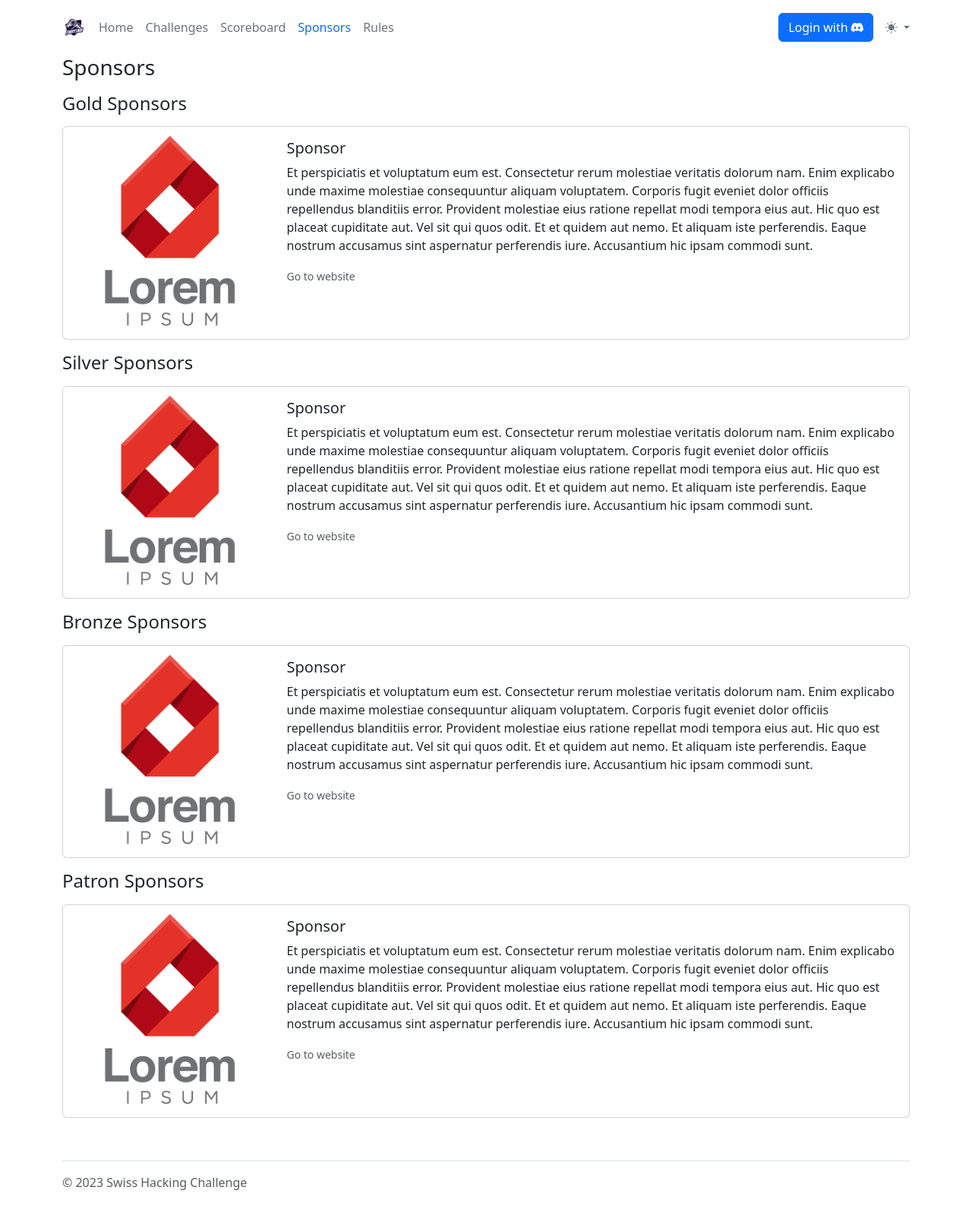
After one commit to BergCTF/platform, an ASP.NET Core app: page /Sponsoring in a window 1280 px wide. The commit adds this page. Shown: the whole page at 76% size. Run offline with ASP.NET Core 8, Linux system fonts and the light colour scheme; the project's own start-up code is not run, and a stand-in starts its controllers and pages; some libraries are stand-ins or nearby versions.

Commit message:
Add sponsoring placeholders

```diff
--- /dev/null
+++ b/Berg/Pages/Sponsoring.cshtml
@@ -0,0 +1,124 @@
+@page
+@model Berg.Pages.Sponsoring
+
+@{
+    ViewData["Title"] = "Sponsors";
+}
+
+<h3 class="mb-3">Sponsors</h3>
+
+<h4 class="mb-3">Gold Sponsors</h4>
+
+<div class="row">
+    <div class="col-12">
+        <div class="card mb-3">
+            <div class="row g-0">
+                <div class="col-md-3">
+                    <img src="/img/sponsors/sponsor.png" class="img-fluid d-block mx-auto rounded-start" alt="Sponsor">
+                </div>
+                <div class="col-md-9">
+                    <div class="card-body">
+                        <h5 class="card-title">Sponsor</h5>
+                        <p class="card-text">
+                            Et perspiciatis et voluptatum eum est. Consectetur rerum molestiae veritatis dolorum nam.
+                            Enim explicabo unde maxime molestiae consequuntur aliquam voluptatem.
+                            Corporis fugit eveniet dolor officiis repellendus blanditiis error.
+                            Provident molestiae eius ratione repellat modi tempora eius aut.
+                            Hic quo est placeat cupiditate aut. Vel sit qui quos odit. Et et quidem aut nemo.
+                            Et aliquam iste perferendis.
+                            Eaque nostrum accusamus sint aspernatur perferendis iure. Accusantium hic ipsam commodi sunt.
+                        </p>
+                        <p class="card-text"><small class="text-muted">Go to website</small></p>
+                    </div>
+                </div>
+            </div>
+        </div>
+    </div>
+</div>
+
+<h4 class="mb-3">Silver Sponsors</h4>
+
+<div class="row">
+    <div class="col-12">
+        <div class="card mb-3">
+            <div class="row g-0">
+                <div class="col-md-3">
+                    <img src="/img/sponsors/sponsor.png" class="img-fluid d-block mx-auto rounded-start" alt="Sponsor">
+                </div>
+                <div class="col-md-9">
+                    <div class="card-body">
+                        <h5 class="card-title">Sponsor</h5>
+                        <p class="card-text">
+                            Et perspiciatis et voluptatum eum est. Consectetur rerum molestiae veritatis dolorum nam.
+                            Enim explicabo unde maxime molestiae consequuntur aliquam voluptatem.
+                            Corporis fugit eveniet dolor officiis repellendus blanditiis error.
+                            Provident molestiae eius ratione repellat modi tempora eius aut.
+                            Hic quo est placeat cupiditate aut. Vel sit qui quos odit. Et et quidem aut nemo.
+                            Et aliquam iste perferendis.
+                            Eaque nostrum accusamus sint aspernatur perferendis iure. Accusantium hic ipsam commodi sunt.
+                        </p>
+                        <p class="card-text"><small class="text-muted">Go to website</small></p>
+                    </div>
+                </div>
+            </div>
+        </div>
+    </div>
+</div>
+
+<h4 class="mb-3">Bronze Sponsors</h4>
+
+<div class="row">
+    <div class="col-12">
+        <div class="card mb-3">
+            <div class="row g-0">
+                <div class="col-md-3">
+                    <img src="/img/sponsors/sponsor.png" class="img-fluid d-block mx-auto rounded-start" alt="Sponsor">
+                </div>
+                <div class="col-md-9">
+                    <div class="card-body">
+                        <h5 class="card-title">Sponsor</h5>
+                        <p class="card-text">
+                            Et perspiciatis et voluptatum eum est. Consectetur rerum molestiae veritatis dolorum nam.
+                            Enim explicabo unde maxime molestiae consequuntur aliquam voluptatem.
+                            Corporis fugit eveniet dolor officiis repellendus blanditiis error.
+                            Provident molestiae eius ratione repellat modi tempora eius aut.
+                            Hic quo est placeat cupiditate aut. Vel sit qui quos odit. Et et quidem aut nemo.
+                            Et aliquam iste perferendis.
+                            Eaque nostrum accusamus sint aspernatur perferendis iure. Accusantium hic ipsam commodi sunt.
+                        </p>
+                        <p class="card-text"><small class="text-muted">Go to website</small></p>
+                    </div>
+                </div>
+            </div>
+        </div>
+    </div>
+</div>
+
+<h4 class="mb-3">Patron Sponsors</h4>
+
+<div class="row">
+    <div class="col-12">
+        <div class="card mb-3">
+            <div class="row g-0">
+                <div class="col-md-3">
+                    <img src="/img/sponsors/sponsor.png" class="img-fluid d-block mx-auto rounded-start" alt="Sponsor">
+                </div>
+                <div class="col-md-9">
+                    <div class="card-body">
+                        <h5 class="card-title">Sponsor</h5>
+                        <p class="card-text">
+                            Et perspiciatis et voluptatum eum est. Consectetur rerum molestiae veritatis dolorum nam.
+                            Enim explicabo unde maxime molestiae consequuntur aliquam voluptatem.
+                            Corporis fugit eveniet dolor officiis repellendus blanditiis error.
+                            Provident molestiae eius ratione repellat modi tempora eius aut.
+                            Hic quo est placeat cupiditate aut. Vel sit qui quos odit. Et et quidem aut nemo.
+                            Et aliquam iste perferendis.
+                            Eaque nostrum accusamus sint aspernatur perferendis iure. Accusantium hic ipsam commodi sunt.
+                        </p>
+                        <p class="card-text"><small class="text-muted">Go to website</small></p>
+                    </div>
+                </div>
+            </div>
+        </div>
+    </div>
+</div>
--- /dev/null
+++ b/Berg/Pages/Sponsoring.cshtml.cs
@@ -0,0 +1,11 @@
+using Microsoft.AspNetCore.Mvc.RazorPages;
+
+namespace Berg.Pages;
+
+public class Sponsoring : PageModel
+{
+    public void OnGet()
+    {
+
+    }
+}
--- a/Berg/Pages/_Layout.cshtml
+++ b/Berg/Pages/_Layout.cshtml
@@ -34,6 +34,7 @@
                 <li><a href="/" class="nav-link px-2 @AddActiveClass("/")">Home</a></li>
                 <li><a href="/challenges" class="nav-link px-2 @AddActiveClass("/challenge")">Challenges</a></li>
                 <li><a href="/scoreboard" class="nav-link px-2 @AddActiveClass("/scoreboard")" >Scoreboard</a></li>
+                <li><a href="/sponsoring" class="nav-link px-2 @AddActiveClass("/sponsoring")" >Sponsors</a></li>
                 <li><a href="/rules" class="nav-link px-2 @AddActiveClass("/rules")">Rules</a></li>
             </ul>
 
```
Also changed, not shown: Berg/Pages/Challenge.cshtml (+26 -1 lines), Berg/wwwroot/img/sponsors/sponsor.png (added).
